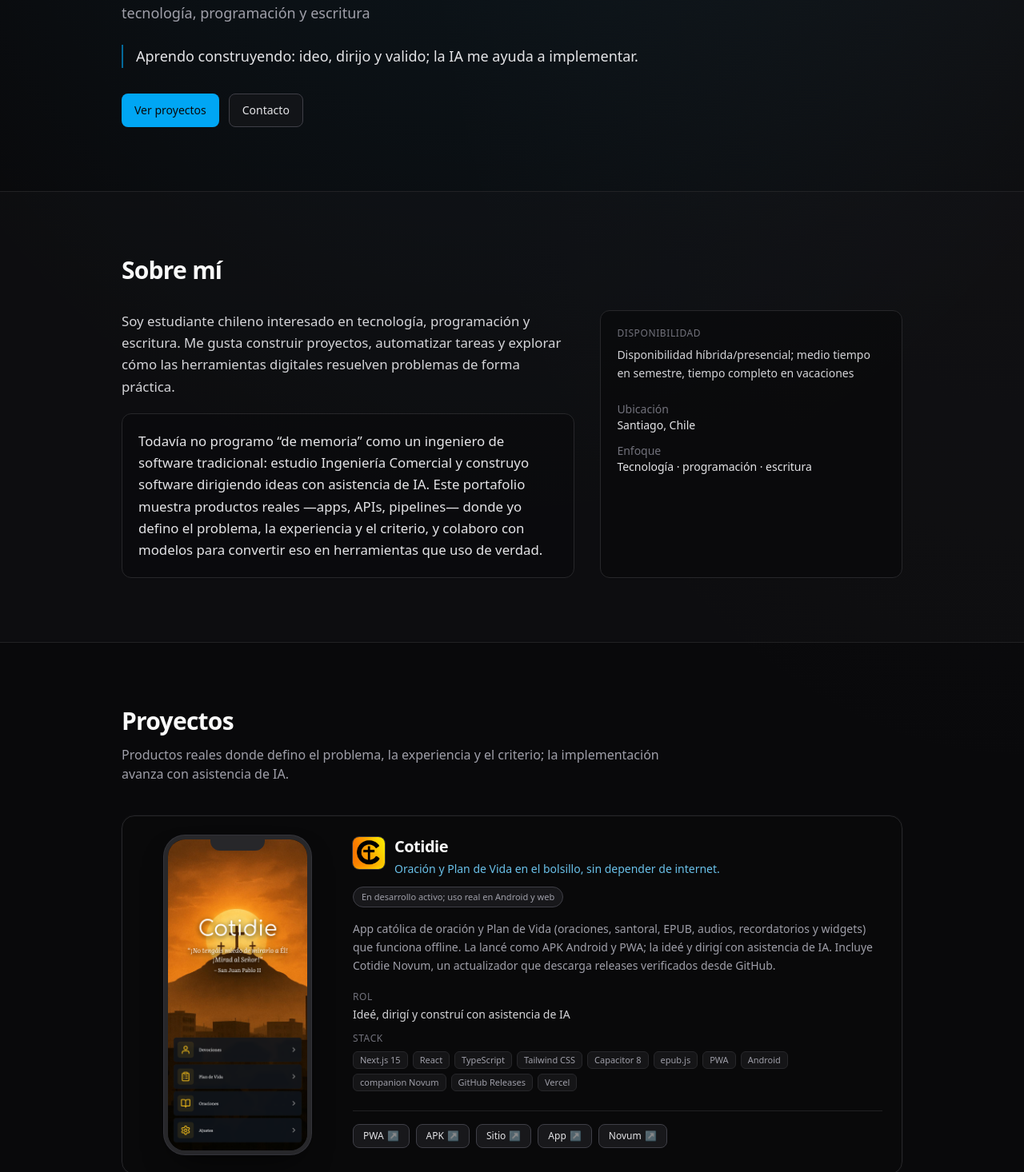
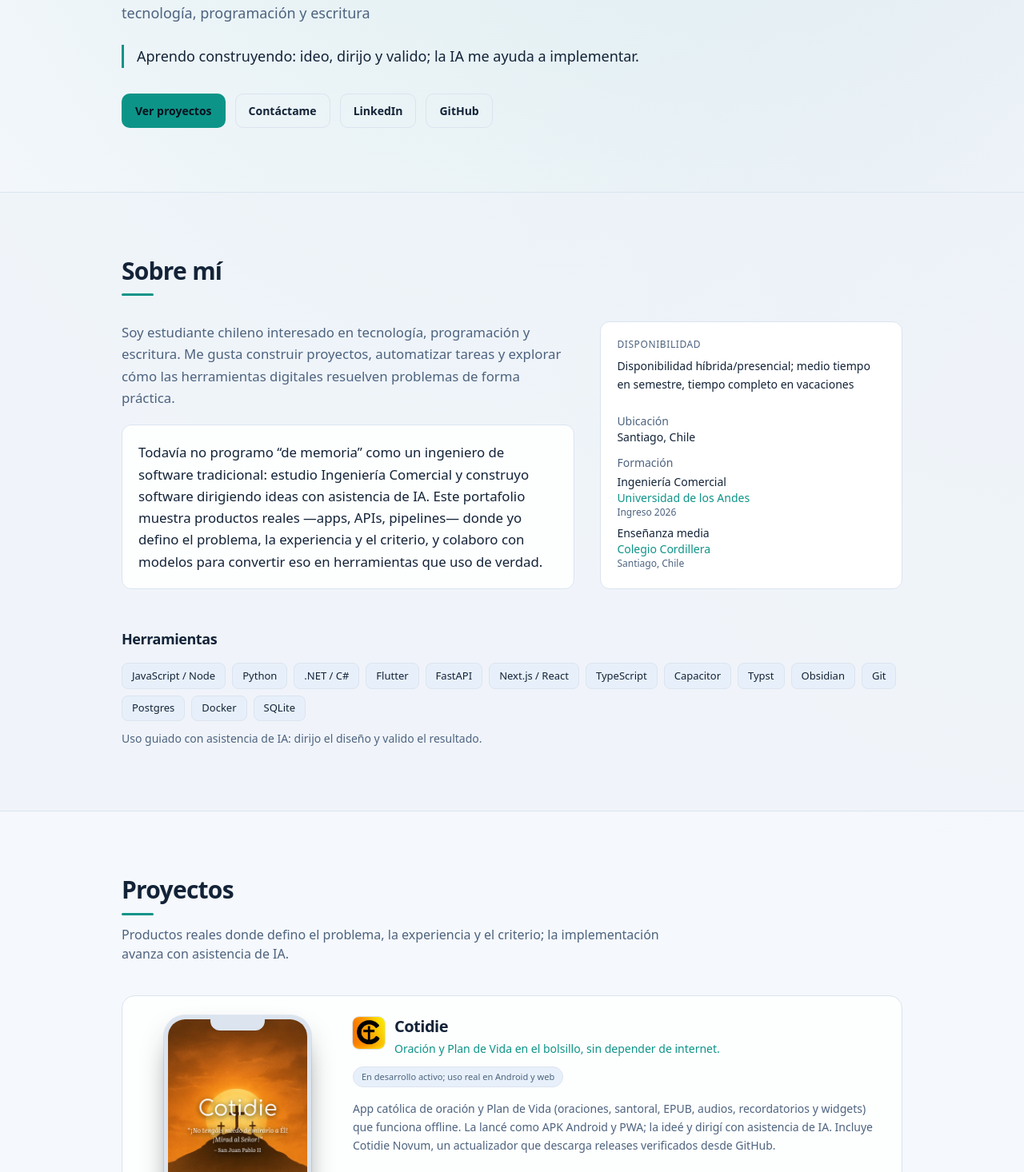
Before and after one commit to Benhaman9/portafolio, a Next.js app: page / in a window 1280 px wide. Shown: the part 284-1750 px from the top of the page at 80% size. Built offline with nearby package versions, Linux system fonts and the light colour scheme.

Commit message:
Restyle híbrido navy-teal sin clonar layout de Tomás
Mantengo la estructura de Benjamín (hero con retrato, About, proyectos
con phone/cover, contacto) y solo tomo acentos navy/teal, chips y CTAs
primary/ghost para acercar el polish visual.

```diff
--- a/src/app/globals.css
+++ b/src/app/globals.css
@@ -1,10 +1,47 @@
 @import "tailwindcss";
+
+:root {
+  --bg: #0f1b2d;
+  --bg2: #13233b;
+  --card: #17293f;
+  --line: #26405e;
+  --ink: #eaf1f9;
+  --muted: #9db2ca;
+  --teal: #2dd4bf;
+  --accent: #2dd4bf;
+  --chip: #1d3350;
+  --btn-ink: #04121f;
+}
+
+@media (prefers-color-scheme: light) {
+  :root {
+    --bg: #f5f8fc;
+    --bg2: #eef3f9;
+    --card: #ffffff;
+    --line: #dbe4ef;
+    --ink: #132338;
+    --muted: #4d637f;
+    --teal: #0d9488;
+    --accent: #0d9488;
+    --chip: #e7f0fa;
+    --btn-ink: #04121f;
+  }
+}
 
 @theme {
   --font-sans: var(--font-geist-sans), ui-sans-serif, system-ui, sans-serif;
   --font-mono: var(--font-geist-mono), ui-monospace, monospace;
-  --color-accent: #38bdf8;
-  --color-accent-soft: color-mix(in oklab, var(--color-accent) 18%, transparent);
+  --color-navy: var(--bg);
+  --color-navy-2: var(--bg2);
+  --color-card: var(--card);
+  --color-line: var(--line);
+  --color-ink: var(--ink);
+  --color-muted: var(--muted);
+  --color-accent: var(--accent);
+  --color-teal: var(--teal);
+  --color-chip: var(--chip);
+  --color-btn-ink: var(--btn-ink);
+  --color-accent-soft: color-mix(in srgb, var(--accent) 18%, transparent);
 }
 
 html {
@@ -12,18 +49,88 @@
 }
 
 body {
-  @apply bg-zinc-950 text-zinc-100 antialiased;
+  background: var(--bg);
+  color: var(--ink);
+  min-height: 100vh;
+  -webkit-font-smoothing: antialiased;
   background-image:
-    radial-gradient(ellipse 80% 50% at 50% -20%, rgba(56, 189, 248, 0.12), transparent),
-    radial-gradient(ellipse 60% 40% at 100% 0%, rgba(113, 113, 122, 0.08), transparent);
-  min-height: 100vh;
+    radial-gradient(
+      ellipse 80% 50% at 50% -20%,
+      color-mix(in srgb, var(--accent) 14%, transparent),
+      transparent
+    ),
+    radial-gradient(
+      ellipse 60% 40% at 100% 0%,
+      color-mix(in srgb, var(--line) 35%, transparent),
+      transparent
+    );
 }
 
 ::selection {
-  background: color-mix(in oklab, var(--color-accent) 35%, transparent);
-  color: white;
+  background: color-mix(in srgb, var(--accent) 35%, transparent);
+  color: var(--ink);
 }
 
 a {
   @apply transition-colors;
 }
+
+.section-heading {
+  @apply text-2xl font-semibold tracking-tight sm:text-3xl;
+  color: var(--ink);
+}
+
+.section-heading::after {
+  content: "";
+  display: block;
+  width: 2.5rem;
+  height: 3px;
+  margin-top: 0.65rem;
+  border-radius: 999px;
+  background: var(--accent);
+}
+
+.btn-primary {
+  display: inline-flex;
+  align-items: center;
+  gap: 0.5rem;
+  border-radius: 0.625rem;
+  background: var(--accent);
+  color: var(--btn-ink);
+  padding: 0.625rem 1rem;
+  font-size: 0.875rem;
+  font-weight: 600;
+  border: 1px solid transparent;
+}
+
+.btn-primary:hover {
+  opacity: 0.92;
+}
+
+.btn-ghost {
+  display: inline-flex;
+  align-items: center;
+  gap: 0.5rem;
+  border-radius: 0.625rem;
+  background: transparent;
+  color: var(--ink);
+  padding: 0.625rem 1rem;
+  font-size: 0.875rem;
+  font-weight: 600;
+  border: 1px solid var(--line);
+}
+
+.btn-ghost:hover {
+  background: color-mix(in srgb, var(--card) 80%, transparent);
+}
+
+.tech-chip {
+  display: inline-block;
+  background: var(--chip);
+  border: 1px solid var(--line);
+  border-radius: 0.5rem;
+  padding: 0.35rem 0.75rem;
+  font-size: 0.8125rem;
+  font-weight: 500;
+  color: var(--ink);
+}
--- a/src/app/layout.tsx
+++ b/src/app/layout.tsx
@@ -1,4 +1,4 @@
-import type { Metadata } from "next";
+import type { Metadata, Viewport } from "next";
 import { Geist, Geist_Mono } from "next/font/google";
 import { content } from "@/lib/content";
 import "./globals.css";
@@ -12,6 +12,10 @@
   variable: "--font-geist-mono",
   subsets: ["latin"],
 });
+
+export const viewport: Viewport = {
+  themeColor: "#0f1b2d",
+};
 
 export const metadata: Metadata = {
   metadataBase: new URL("https://benjaminalcalde.vercel.app"),
--- a/src/components/About.tsx
+++ b/src/components/About.tsx
@@ -4,44 +4,104 @@
   return (
     <section
       id="sobre"
-      className="border-t border-zinc-800/80 bg-zinc-900/30"
+      className="border-t"
+      style={{
+        borderColor: "var(--line)",
+        background: "color-mix(in srgb, var(--bg2) 65%, transparent)",
+      }}
       aria-labelledby="sobre-title"
     >
       <div className="mx-auto max-w-5xl px-4 py-16 sm:px-6 sm:py-20">
-        <h2
-          id="sobre-title"
-          className="text-2xl font-semibold tracking-tight text-zinc-50 sm:text-3xl"
-        >
+        <h2 id="sobre-title" className="section-heading">
           {content.sections.aboutTitle}
         </h2>
         <div className="mt-8 grid gap-8 lg:grid-cols-[1.2fr_0.8fr]">
-          <div className="space-y-5 text-base leading-relaxed text-zinc-300 sm:text-[1.05rem]">
+          <div
+            className="space-y-5 text-base leading-relaxed sm:text-[1.05rem]"
+            style={{ color: "var(--muted)" }}
+          >
             <p>{content.shortBio}</p>
-            <p className="rounded-xl border border-zinc-800 bg-zinc-950/50 p-5 text-zinc-200">
+            <p
+              className="rounded-xl border p-5"
+              style={{
+                borderColor: "var(--line)",
+                background: "color-mix(in srgb, var(--card) 90%, transparent)",
+                color: "var(--ink)",
+              }}
+            >
               {content.aiFraming}
             </p>
           </div>
-          <aside className="rounded-xl border border-zinc-800 bg-zinc-950/70 p-5">
-            <h3 className="text-xs font-medium uppercase tracking-wider text-zinc-500">
+          <aside
+            className="rounded-xl border p-5"
+            style={{
+              borderColor: "var(--line)",
+              background: "var(--card)",
+            }}
+          >
+            <h3
+              className="text-xs font-medium uppercase tracking-wider"
+              style={{ color: "var(--muted)" }}
+            >
               {content.sections.availabilityLabel}
             </h3>
-            <p className="mt-2 text-sm leading-relaxed text-zinc-300">
+            <p
+              className="mt-2 text-sm leading-relaxed"
+              style={{ color: "var(--ink)" }}
+            >
               {content.availability}
             </p>
             <dl className="mt-6 space-y-3 text-sm">
               <div>
-                <dt className="text-zinc-500">Ubicación</dt>
-                <dd className="text-zinc-200">{content.location}</dd>
+                <dt style={{ color: "var(--muted)" }}>Ubicación</dt>
+                <dd style={{ color: "var(--ink)" }}>{content.location}</dd>
               </div>
               <div>
-                <dt className="text-zinc-500">Enfoque</dt>
-                <dd className="text-zinc-200">
-                  Tecnología · programación · escritura
+                <dt style={{ color: "var(--muted)" }}>Formación</dt>
+                <dd className="mt-1 space-y-2">
+                  {content.education.map((item) => (
+                    <div key={item.org}>
+                      <div style={{ color: "var(--ink)" }} className="font-medium">
+                        {item.title}
+                      </div>
+                      <div style={{ color: "var(--teal)" }} className="text-sm">
+                        {item.org}
+                      </div>
+                      <div
+                        className="text-xs"
+                        style={{ color: "var(--muted)" }}
+                      >
+                        {item.when}
+                      </div>
+                    </div>
+                  ))}
                 </dd>
               </div>
             </dl>
           </aside>
         </div>
+
+        <div className="mt-12">
+          <h3
+            className="text-lg font-semibold tracking-tight"
+            style={{ color: "var(--ink)" }}
+          >
+            {content.sections.skillsTitle}
+          </h3>
+          <div className="mt-4 flex flex-wrap gap-2">
+            {content.skills.map((skill) => (
+              <span key={skill} className="tech-chip">
+                {skill}
+              </span>
+            ))}
+          </div>
+          <p
+            className="mt-3 text-sm"
+            style={{ color: "var(--muted)" }}
+          >
+            {content.skillsNote}
+          </p>
+        </div>
       </div>
     </section>
   );
--- a/src/components/Hero.tsx
+++ b/src/components/Hero.tsx
@@ -9,7 +9,12 @@
     >
       <div className="flex items-start gap-4 sm:gap-6">
         {content.portrait ? (
-          <div className="mt-1 h-20 w-20 shrink-0 overflow-hidden rounded-full ring-1 ring-sky-400/40 sm:mt-2 sm:h-24 sm:w-24">
+          <div
+            className="mt-1 h-20 w-20 shrink-0 overflow-hidden rounded-full sm:mt-2 sm:h-24 sm:w-24"
+            style={{
+              boxShadow: "0 0 0 1px color-mix(in srgb, var(--accent) 45%, transparent)",
+            }}
+          >
             <Image
               src={content.portrait}
               alt={content.name}
@@ -21,39 +26,66 @@
           </div>
         ) : (
           <div
-            className="mt-1 flex h-16 w-16 shrink-0 items-center justify-center rounded-full bg-sky-500/15 text-lg font-semibold tracking-[0.12em] text-sky-300 ring-1 ring-sky-400/40 sm:mt-2 sm:h-20 sm:w-20 sm:text-xl"
+            className="mt-1 flex h-16 w-16 shrink-0 items-center justify-center rounded-full text-lg font-semibold tracking-[0.12em] sm:mt-2 sm:h-20 sm:w-20 sm:text-xl"
+            style={{
+              background: "var(--accent-soft, color-mix(in srgb, var(--accent) 18%, transparent))",
+              color: "var(--teal)",
+              boxShadow: "0 0 0 1px color-mix(in srgb, var(--accent) 40%, transparent)",
+            }}
             aria-hidden
           >
             {content.initials}
           </div>
         )}
         <div className="min-w-0">
-          <p className="mb-3 text-xs font-medium uppercase tracking-[0.2em] text-sky-400/90 sm:text-sm">
+          <p
+            className="mb-3 text-xs font-semibold uppercase tracking-[0.18em] sm:text-sm"
+            style={{ color: "var(--teal)" }}
+          >
             {content.location}
           </p>
-          <h1 className="max-w-3xl text-4xl font-semibold tracking-tight text-zinc-50 sm:text-5xl lg:text-6xl">
+          <h1
+            className="max-w-3xl text-4xl font-semibold tracking-tight sm:text-5xl lg:text-6xl"
+            style={{ color: "var(--ink)" }}
+          >
             {content.name}
           </h1>
         </div>
       </div>
-      <p className="mt-4 max-w-2xl text-base leading-relaxed text-zinc-400 sm:text-lg">
+      <p
+        className="mt-4 max-w-2xl text-base leading-relaxed sm:text-lg"
+        style={{ color: "var(--muted)" }}
+      >
         {content.role}
       </p>
-      <p className="mt-6 max-w-2xl border-l-2 border-sky-500/60 pl-4 text-base leading-relaxed text-zinc-200 sm:text-lg">
+      <p
+        className="mt-6 max-w-2xl border-l-[3px] pl-4 text-base leading-relaxed sm:text-lg"
+        style={{ borderColor: "var(--accent)", color: "var(--ink)" }}
+      >
         {content.aiSubtitle}
       </p>
       <div className="mt-8 flex flex-wrap gap-3">
-        <a
-          href="#proyectos"
-          className="inline-flex items-center rounded-lg bg-sky-500 px-4 py-2.5 text-sm font-medium text-zinc-950 hover:bg-sky-400"
-        >
+        <a href="#proyectos" className="btn-primary">
           Ver proyectos
         </a>
+        <a href={`mailto:${content.email}`} className="btn-ghost">
+          Contáctame
+        </a>
         <a
-          href="#contacto"
-          className="inline-flex items-center rounded-lg border border-zinc-700 bg-zinc-900/60 px-4 py-2.5 text-sm font-medium text-zinc-200 hover:border-zinc-500 hover:bg-zinc-900"
+          href={content.social.linkedin}
+          target="_blank"
+          rel="noopener noreferrer"
+          className="btn-ghost"
         >
-          Contacto
+          LinkedIn
+        </a>
+        <a
+          href={content.social.github}
+          target="_blank"
+          rel="noopener noreferrer"
+          className="btn-ghost"
+        >
+          GitHub
         </a>
       </div>
     </section>
--- a/src/components/Projects.tsx
+++ b/src/components/Projects.tsx
@@ -4,9 +4,18 @@
 function PhoneMock({ src, alt }: { src: string; alt: string }) {
   return (
     <div className="mx-auto w-[168px] sm:w-[184px]">
-      <div className="relative overflow-hidden rounded-[1.65rem] border-[5px] border-zinc-800 bg-zinc-950 shadow-[0_18px_40px_-18px_rgba(0,0,0,0.85)] ring-1 ring-zinc-700/80">
+      <div
+        className="relative overflow-hidden rounded-[1.65rem] border-[5px] shadow-[0_18px_40px_-18px_rgba(0,0,0,0.85)]"
+        style={{
+          borderColor: "var(--line)",
+          background: "var(--bg)",
+          boxShadow:
+            "0 18px 40px -18px rgba(0,0,0,0.85), 0 0 0 1px color-mix(in srgb, var(--line) 70%, transparent)",
+        }}
+      >
         <div
-          className="absolute left-1/2 top-0 z-10 h-3.5 w-[4.25rem] -translate-x-1/2 rounded-b-xl bg-zinc-800"
+          className="absolute left-1/2 top-0 z-10 h-3.5 w-[4.25rem] -translate-x-1/2 rounded-b-xl"
+          style={{ background: "var(--line)" }}
           aria-hidden
         />
         <Image
@@ -25,7 +34,13 @@
 function CoverMock({ src, alt }: { src: string; alt: string }) {
   return (
     <div className="mx-auto w-[150px] sm:w-[168px]">
-      <div className="overflow-hidden rounded-md shadow-[0_18px_40px_-18px_rgba(0,0,0,0.85)] ring-1 ring-zinc-700/70">
+      <div
+        className="overflow-hidden rounded-md shadow-[0_18px_40px_-18px_rgba(0,0,0,0.85)]"
+        style={{
+          boxShadow:
+            "0 18px 40px -18px rgba(0,0,0,0.85), 0 0 0 1px color-mix(in srgb, var(--line) 70%, transparent)",
+        }}
+      >
         <Image
           src={src}
           alt={alt}
@@ -41,7 +56,14 @@
 
 function LogoStage({ src, alt }: { src: string; alt: string }) {
   return (
-    <div className="mx-auto flex aspect-square w-[180px] items-center justify-center rounded-2xl bg-gradient-to-br from-zinc-800/80 via-zinc-900 to-zinc-950 ring-1 ring-zinc-700/70 sm:w-[200px]">
+    <div
+      className="mx-auto flex aspect-square w-[180px] items-center justify-center rounded-2xl sm:w-[200px]"
+      style={{
+        background:
+          "linear-gradient(135deg, var(--card), var(--bg2), var(--bg))",
+        boxShadow: "0 0 0 1px var(--line)",
+      }}
+    >
       <Image
         src={src}
         alt={alt}
@@ -69,7 +91,13 @@
 
 function ProjectCard({ project }: { project: Project }) {
   return (
-    <article className="grid gap-6 rounded-2xl border border-zinc-800 bg-zinc-950/60 p-6 shadow-[0_0_0_1px_rgba(255,255,255,0.02)] transition hover:border-zinc-700 md:grid-cols-[minmax(12rem,15rem)_1fr] md:items-start">
+    <article
+      className="grid gap-6 rounded-2xl border p-6 transition md:grid-cols-[minmax(12rem,15rem)_1fr] md:items-start"
+      style={{
+        borderColor: "var(--line)",
+        background: "color-mix(in srgb, var(--card) 85%, transparent)",
+      }}
+    >
       {project.image ? (
         <div className="flex justify-center md:sticky md:top-24 md:justify-center">
           <ProjectVisual project={project} />
@@ -85,42 +113,65 @@
                 alt=""
                 width={40}
                 height={40}
-                className="mt-0.5 h-10 w-10 rounded-lg object-cover ring-1 ring-zinc-700/80"
+                className="mt-0.5 h-10 w-10 rounded-lg object-cover"
+                style={{
+                  boxShadow: "0 0 0 1px var(--line)",
+                }}
               />
             ) : null}
             <div>
-              <h3 className="text-xl font-semibold tracking-tight text-zinc-50">
+              <h3
+                className="text-xl font-semibold tracking-tight"
+                style={{ color: "var(--ink)" }}
+              >
                 {project.name}
               </h3>
-              <p className="mt-1 text-sm text-sky-300/90">{project.tagline}</p>
+              <p className="mt-1 text-sm" style={{ color: "var(--teal)" }}>
+                {project.tagline}
+              </p>
             </div>
           </div>
-          <span className="rounded-full border border-zinc-700 bg-zinc-900 px-2.5 py-1 text-[11px] font-medium text-zinc-400">
+          <span
+            className="rounded-full border px-2.5 py-1 text-[11px] font-medium"
+            style={{
+              borderColor: "var(--line)",
+              background: "var(--chip)",
+              color: "var(--muted)",
+            }}
+          >
             {project.status}
           </span>
         </div>
 
-        <p className="mt-4 text-sm leading-relaxed text-zinc-400">
+        <p
+          className="mt-4 text-sm leading-relaxed"
+          style={{ color: "var(--muted)" }}
+        >
           {project.description}
         </p>
 
         <dl className="mt-5 space-y-3 text-sm">
           <div>
-            <dt className="text-xs uppercase tracking-wider text-zinc-500">
+            <dt
+              className="text-xs uppercase tracking-wider"
+              style={{ color: "var(--muted)" }}
+            >
               {content.sections.roleLabel}
             </dt>
-            <dd className="mt-1 text-zinc-300">{project.role}</dd>
+            <dd className="mt-1" style={{ color: "var(--ink)" }}>
+              {project.role}
+            </dd>
           </div>
           <div>
-            <dt className="text-xs uppercase tracking-wider text-zinc-500">
+            <dt
+              className="text-xs uppercase tracking-wider"
+              style={{ color: "var(--muted)" }}
+            >
               {content.sections.techLabel}
             </dt>
             <dd className="mt-2 flex flex-wrap gap-1.5">
               {project.tech.map((t) => (
-                <span
-                  key={t}
-                  className="rounded-md border border-zinc-800 bg-zinc-900/80 px-2 py-0.5 font-mono text-[11px] text-zinc-400"
-                >
+                <span key={t} className="tech-chip">
                   {t}
                 </span>
               ))}
@@ -128,7 +179,10 @@
           </div>
         </dl>
 
-        <div className="mt-6 flex flex-wrap gap-2 border-t border-zinc-800/80 pt-4">
+        <div
+          className="mt-6 flex flex-wrap gap-2 border-t pt-4"
+          style={{ borderColor: "var(--line)" }}
+        >
           {project.links.length > 0 ? (
             project.links.map((link) => (
               <a
@@ -136,7 +190,12 @@
                 href={link.href}
                 target="_blank"
                 rel="noopener noreferrer"
-                className="inline-flex items-center rounded-lg border border-zinc-700 bg-zinc-900 px-3 py-1.5 text-xs font-medium text-zinc-200 hover:border-sky-500/50 hover:text-sky-300"
+                className="inline-flex items-center rounded-lg border px-3 py-1.5 text-xs font-medium hover:border-[var(--accent)] hover:text-[var(--teal)]"
+                style={{
+                  borderColor: "var(--line)",
+                  background: "var(--chip)",
+                  color: "var(--ink)",
+                }}
               >
                 {link.label}
                 <span className="ml-1 opacity-50" aria-hidden>
@@ -145,7 +204,7 @@
               </a>
             ))
           ) : (
-            <span className="text-xs text-zinc-500">
+            <span className="text-xs" style={{ color: "var(--muted)" }}>
               {project.privateNote ?? content.sections.privateProject}
             </span>
           )}
@@ -159,17 +218,18 @@
   return (
     <section
       id="proyectos"
-      className="border-t border-zinc-800/80"
+      className="border-t"
+      style={{ borderColor: "var(--line)" }}
       aria-labelledby="proyectos-title"
     >
       <div className="mx-auto max-w-5xl px-4 py-16 sm:px-6 sm:py-20">
-        <h2
-          id="proyectos-title"
-          className="text-2xl font-semibold tracking-tight text-zinc-50 sm:text-3xl"
-        >
+        <h2 id="proyectos-title" className="section-heading">
           {content.sections.projectsTitle}
         </h2>
-        <p className="mt-3 max-w-2xl text-sm text-zinc-400 sm:text-base">
+        <p
+          className="mt-3 max-w-2xl text-sm sm:text-base"
+          style={{ color: "var(--muted)" }}
+        >
           Productos reales donde defino el problema, la experiencia y el
           criterio; la implementación avanza con asistencia de IA.
         </p>
--- a/src/lib/content.ts
+++ b/src/lib/content.ts
@@ -38,6 +38,9 @@
     github: string;
     instagram?: string;
   };
+  education: { title: string; org: string; when: string }[];
+  skills: string[];
+  skillsNote: string;
   projects: Project[];
   nav: { id: string; label: string }[];
   sections: {
@@ -52,6 +55,7 @@
     privateProject: string;
     emailCta: string;
     footerNote: string;
+    skillsTitle: string;
   };
 };
 
@@ -78,6 +82,36 @@
     github: "https://github.com/Benhaman9",
     instagram: "https://www.instagram.com/benja_alcalde/",
   },
+  education: [
+    {
+      title: "Ingeniería Comercial",
+      org: "Universidad de los Andes",
+      when: "Ingreso 2026",
+    },
+    {
+      title: "Enseñanza media",
+      org: "Colegio Cordillera",
+      when: "Santiago, Chile",
+    },
+  ],
+  skills: [
+    "JavaScript / Node",
+    "Python",
+    ".NET / C#",
+    "Flutter",
+    "FastAPI",
+    "Next.js / React",
+    "TypeScript",
+    "Capacitor",
+    "Typst",
+    "Obsidian",
+    "Git",
+    "Postgres",
+    "Docker",
+    "SQLite",
+  ],
+  skillsNote:
+    "Uso guiado con asistencia de IA: dirijo el diseño y valido el resultado.",
   nav: [
     { id: "sobre", label: "Sobre mí" },
     { id: "proyectos", label: "Proyectos" },
@@ -96,6 +130,7 @@
     privateProject: "Proyecto privado",
     emailCta: "Enviar correo",
     footerNote: "Construido con Next.js · Santiago, Chile",
+    skillsTitle: "Herramientas",
   },
   projects: [
     {
```
Also changed, not shown: src/components/Contact.tsx (+21 -16 lines), src/components/Header.tsx (+9 -3 lines).
